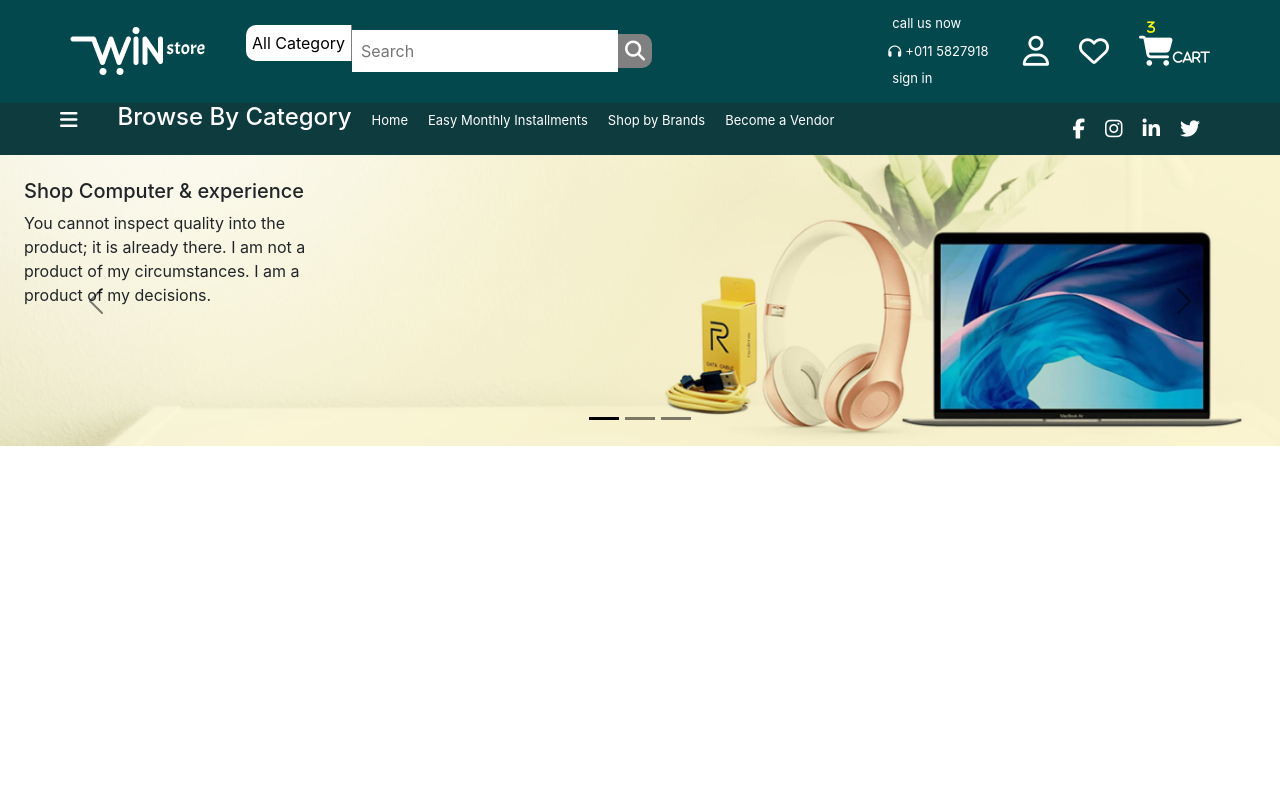
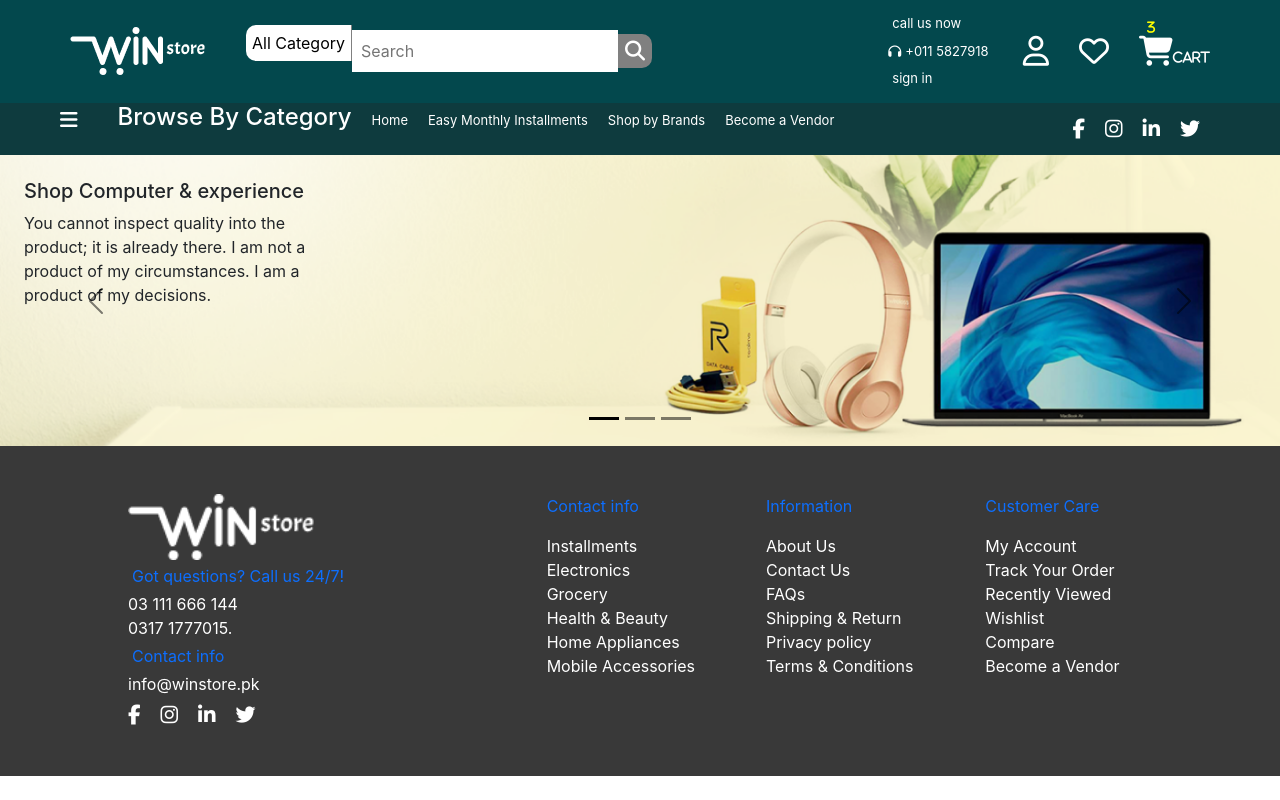
Before and after one commit to Mubashir-Kabir/winstore, a React (Create React App) app: page / in a window 1280 px wide. Built offline with nearby package versions, Linux system fonts and the light colour scheme.

Commit message:
footer added

```diff
--- a/src/App.js
+++ b/src/App.js
@@ -1,4 +1,5 @@
 import Carousel from "./components/carousel/Carousel";
+import Footer from "./components/footer/Footer";
 import Navbar from "./components/navbar/Navbar";
 import Subnavbar from "./components/subnav/Subnavbar";
 
@@ -12,6 +13,9 @@ function App() {
       <div>
         <Carousel></Carousel>
       </div>
+      <div>
+        <Footer></Footer>
+      </div>
     </div>
   );
 }
--- /dev/null
+++ b/src/components/footer/Footer.css
@@ -0,0 +1,12 @@
+.footer {
+  background-color: #393939;
+  padding-left: 100px;
+}
+.footer div div {
+  margin-left: 20px;
+}
+.socialLogo {
+  font-size: 20px;
+  margin-right: 40px;
+  margin-left: -20px;
+}
--- /dev/null
+++ b/src/components/footer/Footer.jsx
@@ -0,0 +1,55 @@
+import React from "react";
+import logo from "../../resources/logo.png";
+import "./Footer.css";
+
+const Footer = () => {
+  return (
+    <footer className="footer">
+      <div className="row py-5 ps-2 ">
+        <div className="col-12 col-md-6 col-lg-4  text-white">
+          <img src={logo} alt="" className="w-50" />
+          <p className="text-primary m-1">Got questions? Call us 24/7!</p>
+          <p className="m-0">03 111 666 144 </p>
+          <p className="m-0">0317 1777015.</p>
+          <p className="text-primary m-1">Contact info </p>
+          <p className="m-0">info@winstore.pk</p>
+          <div className="mt-2">
+            <i class="fa-brands fa-facebook-f socialLogo"></i>
+            <i class="fa-brands fa-instagram socialLogo"></i>
+            <i class="fa-brands fa-linkedin-in socialLogo"></i>
+            <i class="fa-brands fa-twitter socialLogo"></i>
+          </div>
+        </div>
+        <div className="col-12 col-md-3 col-lg-2  text-white">
+          <p className="text-primary">Contact info </p>
+          <p className="m-0">Installments</p>
+          <p className="m-0">Electronics</p>
+          <p className="m-0">Grocery</p>
+          <p className="m-0">Health & Beauty</p>
+          <p className="m-0">Home Appliances</p>
+          <p className="m-0">Mobile Accessories</p>
+        </div>
+        <div className="col-12 col-md-3 col-lg-2 text-white">
+          <p className="text-primary">Information </p>
+          <p className="m-0">About Us</p>
+          <p className="m-0">Contact Us</p>
+          <p className="m-0">FAQs</p>
+          <p className="m-0">Shipping & Return</p>
+          <p className="m-0">Privacy policy</p>
+          <p className="m-0">Terms & Conditions</p>
+        </div>
+        <div className="col-12 col-md-3 col-lg-2 text-white">
+          <p className="text-primary">Customer Care </p>
+          <p className="m-0">My Account</p>
+          <p className="m-0">Track Your Order</p>
+          <p className="m-0">Recently Viewed</p>
+          <p className="m-0">Wishlist</p>
+          <p className="m-0">Compare</p>
+          <p className="m-0">Become a Vendor</p>
+        </div>
+      </div>
+    </footer>
+  );
+};
+
+export default Footer;
```
